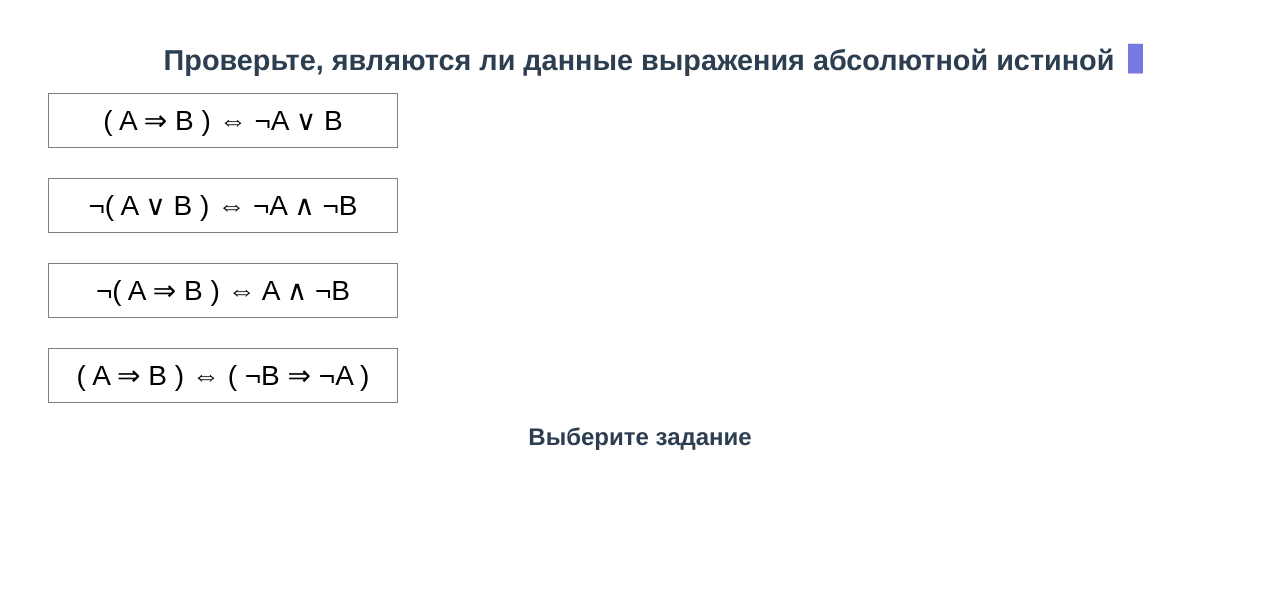
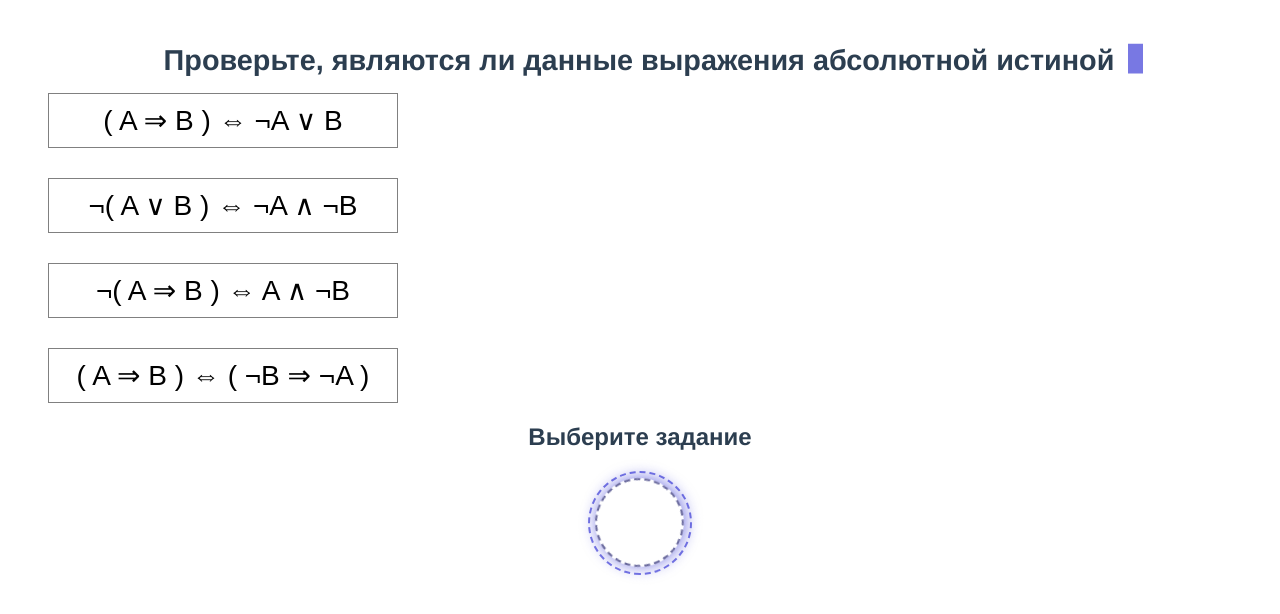
Before and after one commit to elijahmylcev/test_for_math_tables_true, a Vue app: page / in a window 1280 px wide. Shown: the top 614 px of the page. Built offline with nearby package versions, Linux system fonts and the light colour scheme.

Commit message:
add animation for Solution

```diff
--- a/src/components/Solution.vue
+++ b/src/components/Solution.vue
@@ -1,7 +1,15 @@
 <template>
   <div class="solution">
-    <h2 v-if="currentTask == ''" class="solution__title">Выберите задание</h2>
-    <h2 v-else>{{ currentTask }}</h2>
+    <div v-if="currentTask == ''">
+      <h2 class="solution__title">Выберите задание</h2>
+      <div class="circle">
+        <div class="circle-u"></div>
+      </div>
+
+    </div>
+    <div v-else>
+      <h2>{{ currentTask }}</h2>
+    </div>
   </div>
 </template>
 
@@ -14,6 +22,45 @@ export default {
 }
 </script>
 
-<style scoped lang="scss">
+<style scoped>
+.circle {
+  margin: 15px auto;
+  display: flex;
+  justify-content: center;
+  align-items: center;
+  width: 100px;
+  height: 100px;
+  border-radius: 100%;
+  border: 2px dashed rgba(30, 30, 209, .6);
+  animation: rotate 1000ms infinite;
+}
 
+.circle-u {
+  width: 85px;
+  height: 85px;
+  border-radius: 100%;
+  border: 2px dashed rgba(7, 7, 92, 0.6);
+  box-shadow: 1px 1px 15px rgba(30, 30, 209, .6);
+  animation: rotate-u 800ms infinite;
+}
+
+@keyframes rotate-u {
+  from {
+    transform: rotate(-180deg);
+  }
+
+  to {
+    transform: rotate(-360deg);
+  }
+}
+
+@keyframes rotate {
+  from {
+    transform: rotate(180deg);
+  }
+
+  to {
+    transform: rotate(360deg);
+  }
+}
 </style>
```
